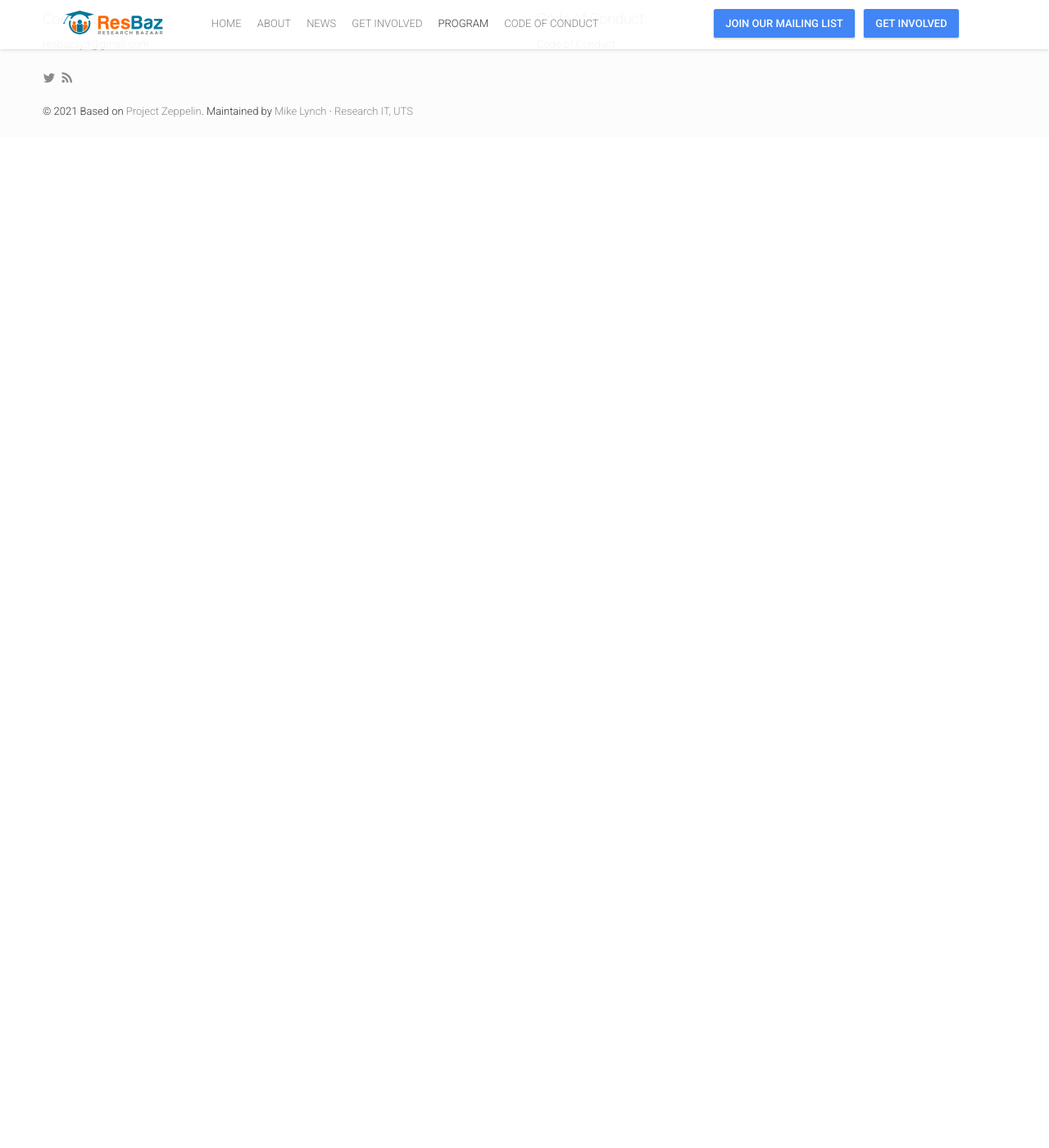
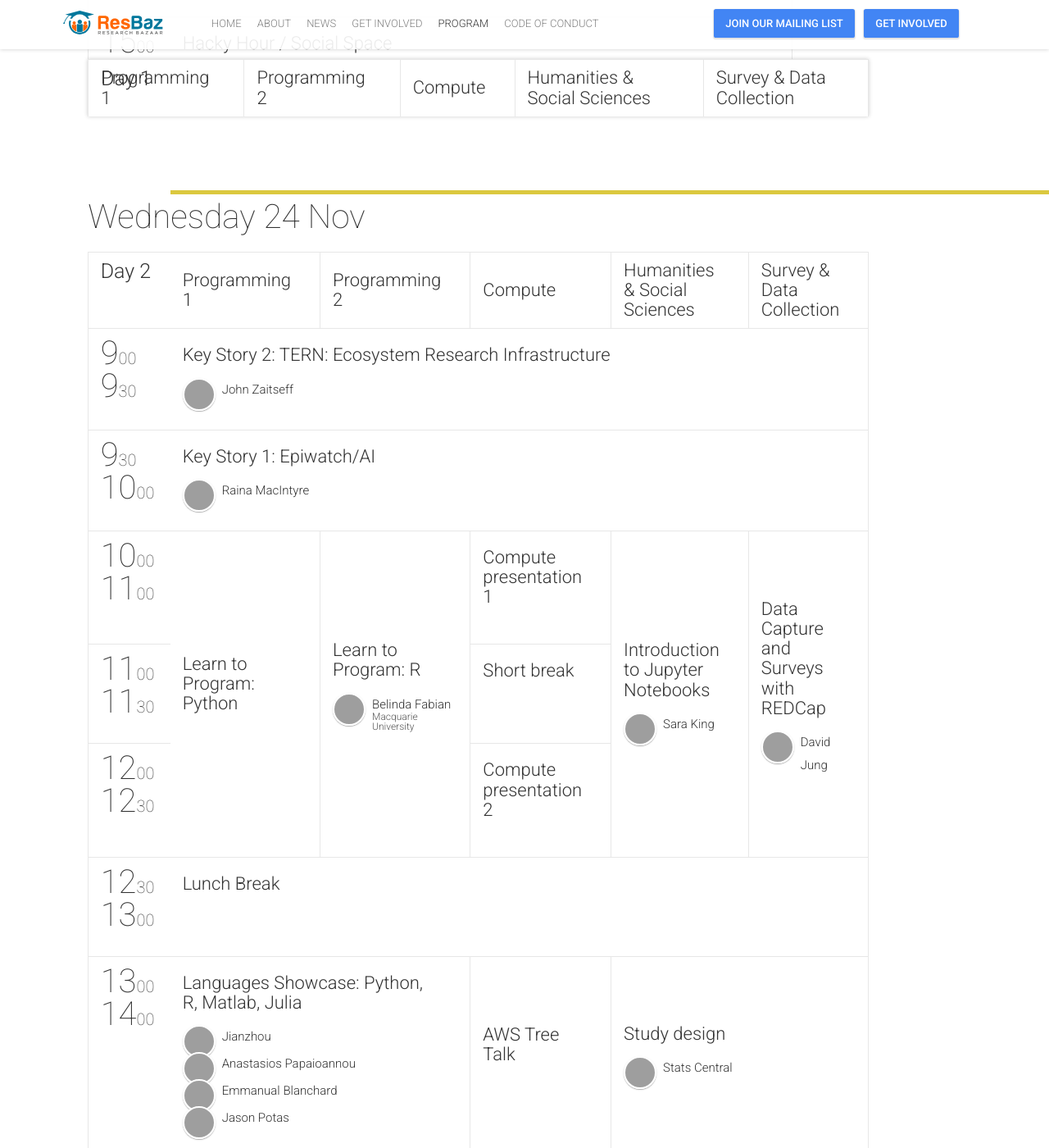
Before and after one commit to spikelynch/spikelynch.github.io, a Jekyll site: the page built from schedule.html, in a window 1280 px wide and 1400 px high, scrolled down 2228 px. Shown: the whole window at 82% size. Built offline with Jekyll 4.4.1, drawn with Linux system fonts in a browser that asks for light colours; nearby versions of some CDN libraries; comment, search, counter and statistics services are not loaded; before the commit the page ends 2395 px from its top, so only the background shows below that; some of the changed text lies outside the part shown; grey boxes are pictures that could not be loaded.

Commit message:
Finished adding first draft of all sessions and speakers in the program spreadsheet so far

```diff
--- a/_data/schedule.yml
+++ b/_data/schedule.yml
@@ -72,3 +72,83 @@
       sessionIds: [ 105 ],
       cols: [ 5 ]
     }
+-
+  date: "2021-11-24"
+  dateReadable: "Wednesday 24 Nov"
+  tracks:
+    - {title: "Programming 1",                color: "#dbc83f"}
+    - {title: "Programming 2",                color: "#dbc83f"}
+    - {title: "Compute",                      color: "#db8f3f"}
+    - {title: "Humanities & Social Sciences", color: "#2b7189"}
+    - {title: "Survey & Data Collection",     color: "#583595"}
+  timeslots:
+    - {
+      startTime: "9:00",
+      endTime:   "9:30",
+      sessionIds: [ 201 ],
+      cols: [ 5 ]
+    }
+    - {
+      startTime: "9:30",
+      endTime:   "10:00",
+      sessionIds: [ 102 ],
+      cols: [ 5 ]
+    }
+    - {
+      startTime: "10:00",
+      endTime:   "11:00",
+      sessionIds: [ 111, 121, 1311, 141, 151 ],
+      rows:  [ 3,    3,    1,   3,   3 ]
+    }
+    - {
+      startTime: "11:00",
+      endTime:   "11:30",
+      sessionIds: [ 1312 ]
+    }
+    - {
+      startTime: "12:00",
+      endTime:   "12:30",
+      sessionIds: [ 1313 ]
+    }
+    - {
+      startTime: "12:30",
+      endTime:   "13:00",
+      sessionIds: [ 103 ],
+      cols: [ 5 ]
+    }
+    - {
+      startTime: "13:00",
+      endTime:   "14:00",
+      sessionIds: [ 113, 133, 143 ],
+      cols: [ 2, 1, 2 ]
+    }
+    - {
+      startTime: "14:00",
+      endTime: "14:30",
+      sessionIds: [ 114, 124, 134, 1441, 1541 ],
+      rows: [  2,   2,   2,    1,    1 ]
+    }
+    - {
+      startTime: "14:30",
+      endTime: "14:45",
+      sessionIds: [ 1442, 1542 ],
+      rows: [  1,    1 ]
+    }
+    - {
+      startTime: "14:45",
+      endTime: "15:00",
+      sessionIds: [ 104 ],
+      cols: [ 5 ]
+    }
+    - {
+      startTime: "15:00",
+      endTime: "16:00",
+      sessionIds: [ 105 ],
+      cols: [ 5 ]
+    }
+    - {
+      startTime: "15:00",
+      endTime: "16:00",
+      sessionIds: [ 105 ],
+      cols: [ 5 ]
+    }
--- a/_data/sessions.yml
+++ b/_data/sessions.yml
@@ -5,19 +5,20 @@
   speakers: []
 -
   id: 102
-  title: "Key Story 1"
+  title: "Key Story 1: Epiwatch/AI"
   subtype: presentation
-  speakers: []
+  speakers: [ 19 ]
 -
   id: 111
   title: "Learn to Program: Python"
   subtype: workshop
-  assistants: [ 'jianzhou', 'andrew']
+  assistants: [ 1, 2 ]
 -
   id: 121
   title: "Learn to Program: R"
-  speakers: [ 'belindafabian']
-  assistants: [ 'marium', 'jerry' ]
+  subtype: workshop
+  speakers: [ 3 ]
+  assistants: [ 4, 5 ]
 -
   id: 1311
   title: "Compute presentation 1"
@@ -32,15 +33,15 @@
   subtype: presentation
 -
   id: 141
-  title: "JupyterLab, Intro to Cloudstor"
-  subtype: presentation
-  speakers: [ 'sarahking']
+  title: "Introduction to Jupyter Notebooks"
+  subtype: workshop
+  speakers: [ 6 ]
 -
   id: 151
   title: "Data Capture and Surveys with REDCap"
-  subtype: presentation
-  speakers: [ 'davidjung' ]
-  assistants: [ 'aidanwilson', 'weisichen' ]
+  subtype: workshop
+  speakers: [ 7 ]
+  assistants: [ 8, 9 ]
 -
   id: 103
   title: "Lunch Break"
@@ -50,48 +51,51 @@
   id: 113
   title: "Languages Showcase: Python, R, Matlab, Julia"
   subtype: presentation
+  speakers: [ 10, 1, 11, 12 ]
 -
   id: 133
-  title: "AWS"
-  subtype: presentation
+  title: "AWS Tree Talk"
+  subtype: tbc
 -
   id: 143
-  title: "Stats Central (UNSW): 45 min study design"
+  title: "Study design"
+  subtype: presentation
+  speakers: [ 13 ]
 -
   id: 114
   title: "Tips & Tricks: Python"
   subtype: presentation
-  speakers: [ "abdullahshaikh" ]
+  speakers: [ 14 ]
 -
   id: 124
   title: "Tips & Tricks: R"
   subtype: presentation
-  speakers: [ "unswcoders" ]
+  speakers: [ 15 ]
 -
   id: 134
   title: "EPICentre showcase"
   subtype: presentation
-  speakers: [ "tomaszbednarz" ]
+  speakers: [ 16 ]
 -
   id: 1441
   title: "Criminal Characters"
   subtype: presentation
-  speakers: [ "alanapiper" ]
+  speakers: [ 17 ]
+-
+  id: 1541
+  title: "LHD / MRI"
+  subtype: tbc
+  speakers: [ ]
 -
   id: 1442
-  title: "Tips & Tricks: R"
-  subtype: presentation
-  speakers: [ "unswcoders" ]
--
-  id: 1541
-  title: "Tips & Tricks: R"
-  subtype: presentation
-  speakers: [ "unswcoders" ]
+  title: "Researcher showcase"
+  subtype: tbc
+  speakers: [ ]
 -
   id: 1542
-  title: "Tips & Tricks: R"
+  title: "The Login Lab: Centre for Brain and Mental Health Research"
   subtype: presentation
-  speakers: [ "unswcoders" ]
+  speakers: [ 18 ]
 -
   id: 104
   title: "Short Break"
@@ -101,3 +105,216 @@
   id: 105
   title: "Hacky Hour / Social Space"
   subtype: social
+-
+  id: 201
+  title: "Key Story 2: TERN: Ecosystem Research Infrastructure"
+  speakers: [ 20 ]
+-
+  id: 211
+  title: "Data Manipulation in Python"
+  assistants: [ 1, 2 ]
+  subtype: workshop
+-
+  id: 221
+  title: "Data Manipulation in R"
+  speakers: [ 3 ]
+  assistants: [ 4, 5 ]
+  subtype: workshop
+-
+  id: 231
+  title: "Intro to High Performance Computing"
+  speakers: [ 20 ]
+  subtype: workshop
+-
+  id: 241
+  title: "Mapping the National Web: Dynamic Semantic Networks"
+  speakers: [ 21 ]
+  subtype: workshop
+-
+  id: 251
+  title: "Surveying with Qualtrics"
+  speakers: [ 8 ]
+  assistants: [ 7, 22 ]
+  subtype: workshop
+-
+  id: 212
+  title: "Lunch break"
+  subtype: break
+  service: true
+-
+  id: 242
+  title: "Lunch break"
+  subtype: break
+  service: true
+-
+  id: 213
+  title: "Lunchtime Sessions"
+  subtype: presentation
+-
+  id: 243
+  title: "Key Story: Exploring Australian GLAM data"
+  speakers: [ 23 ]
+  subtype: presentation
+-
+  id: 214
+  title: "Geospatial Analysis"
+  speakers: [ 24 ]
+  subtype: presentation
+-
+  id: 234
+  title: "Nectar Research Cloud"
+  speakers: [ 25 ]
+  subtype: presentation
+-
+  id: 215
+  title: "Computer Vision"
+  speakers: [ 26 ]
+  subtype: presentation
+-
+  id: 245
+  title: "blank"
+  subtype: tbc
+  speakers: [ ]
+-
+  id: 255
+  title: "Field Acquired Information Management Systems (FAIMS) Project"
+  subtype: presentation
+  speakers: [ ]
+-
+  id: 216
+  title: "Getting Started with Deep Learning / ML4AU Community"
+  subtype: presentation
+  speakers: [ 26, 27 ]
+-
+  id: 236
+  title: "Introduction to NCI and Pawsey"
+  speakers: [ 28, 29 ]
+  subtype: presentation
+-
+  id: 246
+  title: "Survey Tools in Research: REDCap and Qualtrics"
+  speakers: [ 8, 30, 9 ]
+-
+  id: 237
+  title: "Short break"
+  subtype: break
+  service: true
+-
+  id: 205
+  title: "Hacky Hour"
+  subtype: social
+-
+  id: 301
+  title: "How We Do Reproducible Research"
+  subtype: presentation
+  speakers: [ 31, 32 ]
+-
+  id: 311
+  title: "Data Visualisation in Python"
+  assistants: [ 1, 2 ]
+  subtype: workshop
+-
+  id: 321
+  title: "Data Viualisation in R"
+  speakers: [ 3 ]
+  assistants: [ 4, 5 ]
+  subtype: workshop
+-
+  id: 3311
+  title: "TERN CoESRA VDI"
+  speakers: [ ]
+  subtype: presentation
+-
+  id: 3312
+  title: "Short break"
+  subtype: break
+  service: true
+-
+  id: 3313
+  title: "Dask Workshop"
+  subtype: tbc
+  speakers: [ 33 ]
+-
+  id: 341
+  title: "Getting Started with NVivo"
+  speakers: [ 30, 34 ]
+  subtype: workshop
+-
+  id: 3511
+  title: "Altair"
+  speakers: [ 35 ]
+  subtype: tbc
+-
+  id: 3512
+  title: "Short break"
+  subtype: break
+  service: true
+-
+  id: 3513
+  title: "REDCap Tips and Tricks"
+  subtype: tbc
+  speakers: [ ]
+-
+  id: 302
+  title: "Lunch break"
+  subtype: break
+  service: true
+-
+  id: 303
+  title: "Lunchtime Sessions - Discovering Digital Research Training Events and Materials"
+  subtype: presentation
+  speakers: [ 35 ]
+-
+  id: 314
+  title: "Maths Showcase"
+  subtype: tbc
+  speakers: [ ]
+-
+  id: 334
+  title: "HPC Panel: NCI/Pawsey Researchers"
+  subtype: panel
+  speakers: [ ]
+-
+  id: 3441
+  title: "Online Transcription Tips & Tricks"
+  speakers: [ 36 ]
+  subtype: presentation
+-
+  id: 3442
+  title: "A Cloud-based Sensitive Data Platform"
+  speakers: [ 37 ]
+  subtype: presentation
+-
+  id: 305
+  title: ORCID
+  speakers: [ 38 ]
+  subtype: presentation
+-
+  id: 316
+  title: "Neuroscience/Bionics Using Julia"
+  subtype: presentation
+  speakers: [ 39 ]
+-
+  id: 336
+  title: "Australian BioCommons"
+  subtype: presentation
+  speakers: [ 40 ]
+-
+  id: 346
+  title: "TBC"
+  subtype: tbc
+-
+  id: 356
+  title: "RDM Education and Training"
+  description: "Working towards a principledly-aligned and institutionally-contextualised RDM educational/training experience for the research community"
+  subtype: presentation
+  speakers: [ 41 ]
+-
+  id: 306
+  title: "Short break"
+  subtype: break
+  service: true
+-
+  id: 307
+  title: "Hacky Hour"
+  subtype: social
--- /dev/null
+++ b/_data/speakers.yml
@@ -0,0 +1,180 @@
+-
+  id: 1
+  name: "Jianzhou"
+-
+  id: 2
+  name: "Andrew"
+-
+  id: 3
+  name: "Belinda"
+  surname: "Fabian"
+  company: "Macquarie University"
+-
+  id: 4
+  name: "Marium"
+-
+  id: 5
+  name: "Jerry"
+-
+  id: 6
+  name: "Sara"
+  surname: "King"
+-
+  id: 7
+  name: "David"
+  surname: "Jung"
+-
+  id: 8
+  name: "Aidan"
+  surname: "Wilson"
+-
+  id: 9
+  name: "Weisi"
+  surname: "Chen"
+-
+  id: 10
+  name: "Anastasios"
+  surname: "Papaioannou"
+-
+  id: 11
+  name: "Emmanual"
+  surname: "Blanchard"
+-
+  id: 12
+  name: "Jason"
+  surname: "Potas"
+-
+  id: 13
+  name: "Stats Central"
+  institution: "UNSW"
+-
+  id: 14
+  name: "Abdullah Shaikh"
+  institution: "UNSW"
+-
+  id: 15
+  name: "UNSW CodeRs"
+  institution: "UNSW"
+-
+  id: 16
+  name: "Tomasz"
+  surname: "Bednarz"
+  institution: "CSIRO"
+-
+  id: 17
+  name: "Alana"
+  surname: "Piper"
+  institution: "University of Technology Sydney"
+-
+  id: 18
+  name: "Jessica"
+  surname: "Wilson"
+  institution: "University of Newcastle"
+-
+  id: 19
+  name: "Raina"
+  surname: "MacIntyre"
+  honorific: "Professor"
+-
+  id: 20
+  name: "John"
+  surname: "Zaitseff"
+  institution: "UNSW"
+-
+  id: 21
+  name: "Olga"
+  surname: "Boichak"
+-
+  id: 22
+  name: "Jeff"
+  surname: "Wang"
+-
+  id: 23
+  name: "Tim"
+  surname: "Sheratt"
+  honorific: "Associate Professor"
+-
+  id: 24
+  name: "Jonathan"
+  surname: "Gardner"
+  institution: "MDAP"
+-
+  id: 25
+  name: "Sonia"
+  surname: "Ramza"
+-
+  id: 26
+  name: "Titus"
+  surname: "Tang"
+  institution: "Monash"
+-
+  id: 27
+  name: "Tarun"
+  surname: "Bonu"
+  institution: "Monash"
+-
+  id: 28
+  name: "Ann"
+  surname: "Backhaus"
+-
+  id: 29
+  name: "Jinbo"
+  surname: "Wang"
+-
+  id: 30
+  name: "Sean"
+  surname: "Grady"
+-
+  id: 31
+  name: "Taren"
+  surname: "Sanders"
+  honorific: "Dr"
+  institution: "Australian Catholic University"
+-
+  id: 32
+  name: "Philip"
+  surname: "Parker"
+  honorific: "Prof"
+  institution: "Australian Catholic University"
+-
+  id: 33
+  name: "Genevieve"
+  surname: "Buckley"
+-
+  id: 34
+  name: "Peta"
+  surname: "Scott"
+-
+  id: 34
+  name: "Clinton"
+  surname: "Chee"
+-
+  id: 35
+  name: "Nick"
+  surname: "May"
+-
+  id: 36
+  name: "Jake"
+  surname: "Surman"
+  institution: "UNSW"
+-
+  id: 37
+  name: "Gen"
+  surname: "Rosewall"
+  institution: "AARNet"
+-
+  id: 38
+  name: "Melroy"
+  surname: "Almeida"
+-
+  id: 39
+  name: "Jason"
+  surname: "Potas"
+-
+  id: 40
+  name: "Melissa"
+  surname: "Burke"
+-
+  id: 41
+  name: "Adrian"
+  surname: "Chew"
```
